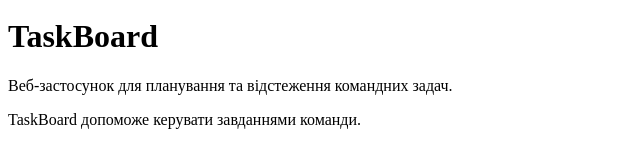
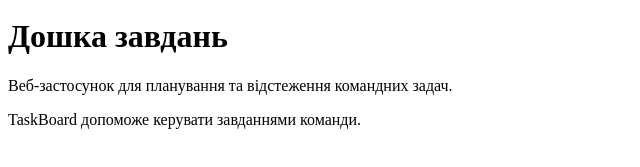
Before and after one commit to msivuk99-ss/vebtexnologies, a plain HTML site: page taskboard/index.html in a window 1280 px wide. Shown: the part 29-196 px from the top of the page, without its empty margins (0-640 px from the left). Drawn offline with Linux system fonts and the light colour scheme; files whose address does not match are found by name.

Commit message:
Перекласти заголовок українською

```diff
--- a/taskboard/index.html
+++ b/taskboard/index.html
@@ -8,7 +8,7 @@
 
 <body>
     <img src="images/logo.svg" alt="Логотип TaskBoard" width="60">
-    <h1>TaskBoard</h1>
+    <h1>Дошка завдань</h1>
     <p>Веб-застосунок для планування та відстеження командних задач.</p>
     <p>TaskBoard допоможе керувати завданнями команди.</p>
 </body>
```
